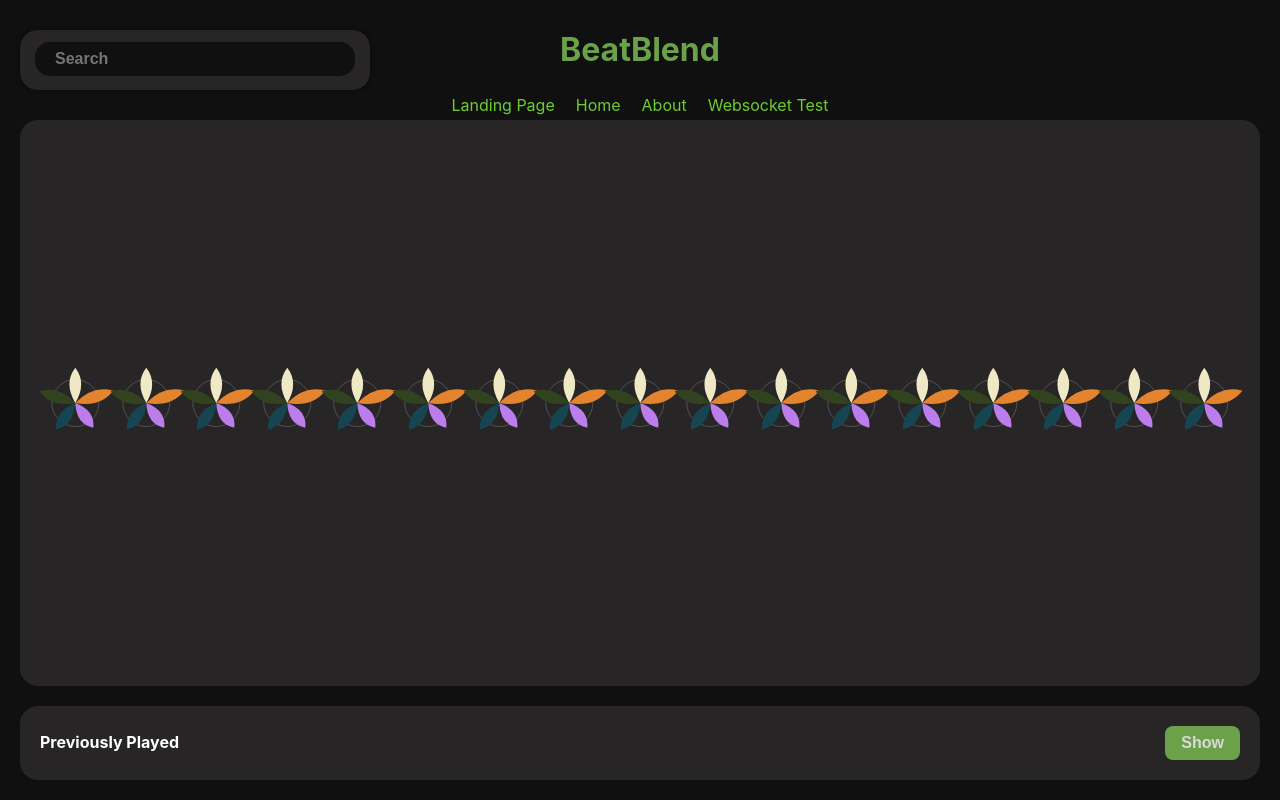
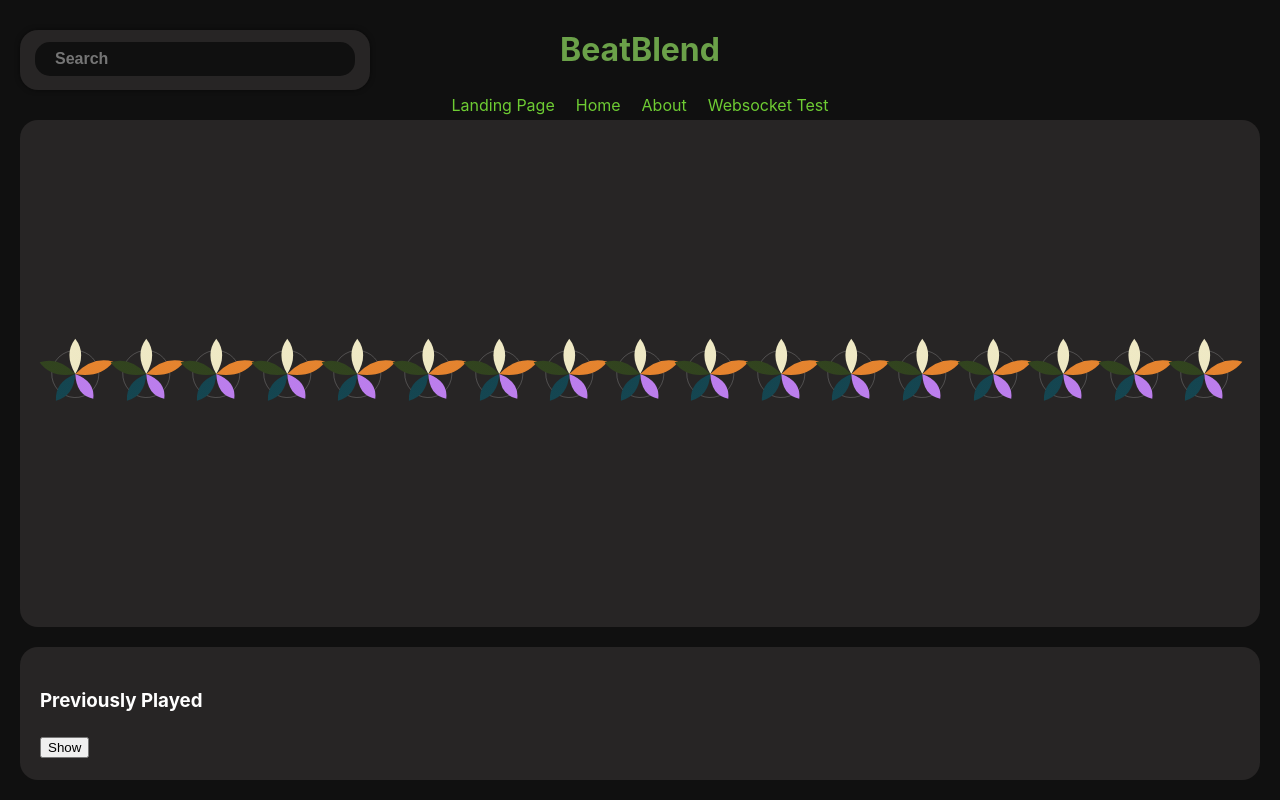
Before and after one commit to SpotifyMasterProject/BeatBlend, a Vue app in the folder client/: page /home in a window 1280 px wide. Built offline with nearby package versions, Linux system fonts and the light colour scheme.

Commit message:
Move css to homeview

```diff
--- a/client/src/assets/main.css
+++ b/client/src/assets/main.css
@@ -99,6 +99,12 @@ a,
   outline: none;
   width: 100%;
   box-sizing: border-box;
+  transition: background-color 0.3s ease, box-shadow 0.3s ease, transform 0.2s ease;
+}
+.type2 .search-bar:hover {
+  background-color: #141414;
+  box-shadow: 0 0 5px rgba(0, 0, 0, 0.5);
+  transform: scale(1.02);
 }
 .type2 .search-bar-background{
   position: absolute;
@@ -144,7 +150,7 @@ a,
   flex-direction: column;
   align-items: flex-start;
   justify-content: flex-start;
-  overflow-y: auto;
+  overflow-y: hidden;
   box-sizing: border-box;
   border-radius: 18px;
   width: calc(100% - 40px);
@@ -153,42 +159,7 @@ a,
   transition: all 0.5s ease;
   max-height: 23vh;
 }
-type2. previously-played.minimized{
-  height: auto;
-}
-.type2 .previously-played .table-header-container {
-  display: flex;
-  flex-direction: row;  /* Aligns the header and button horizontally */
-  align-items: center;
-  justify-content: flex-start;
-  width: 100%;
-}
-.type2 .previously-played.minimized .table-header-container {
-  padding-bottom: 0; /* No padding when minimized */
-}
-.type2 .previously-played:not(.minimized) .table-header-container {
-  padding-bottom: 10px; /* Adds space between the header/button and the table when shown */
-}
-.type2 .previously-played h3 {
-  margin: 0;
-  font-size:16px;
-  width: 100%;
-}
-.type2 .previously-played button {
-  padding: 8px 16px;
-  background-color: #6BA149;
-  color: #D9D9D9;
-  border: none;
-  border-radius: 8px;
-  cursor: pointer;
-  font-size: 16px;
-  font-weight: bold;
-  transition: background-color 0.3s ease, transform 0.2s ease;
-}
-.type2 .previously-played button:hover {
-  background-color: #6AA834;
-  transform: scale(1.05); /* Slightly enlarge the button on hover */
-}
+
 @media(max-width: 900px){
   .type2 .search-bar,
   .type2 .search-bar-background{
```
